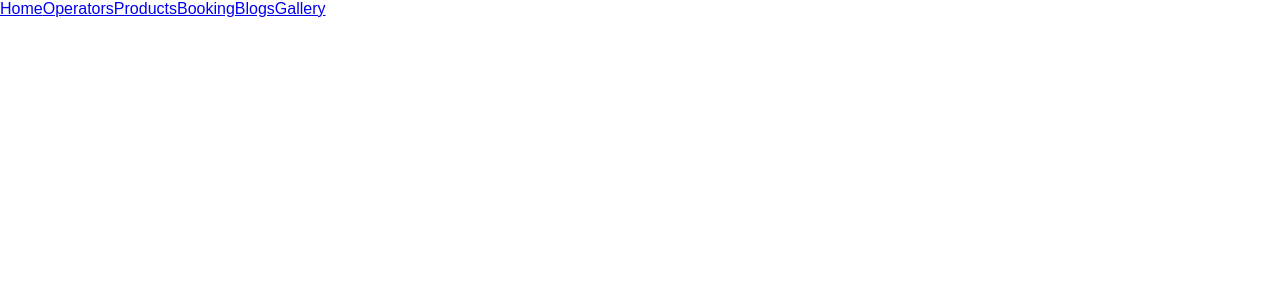
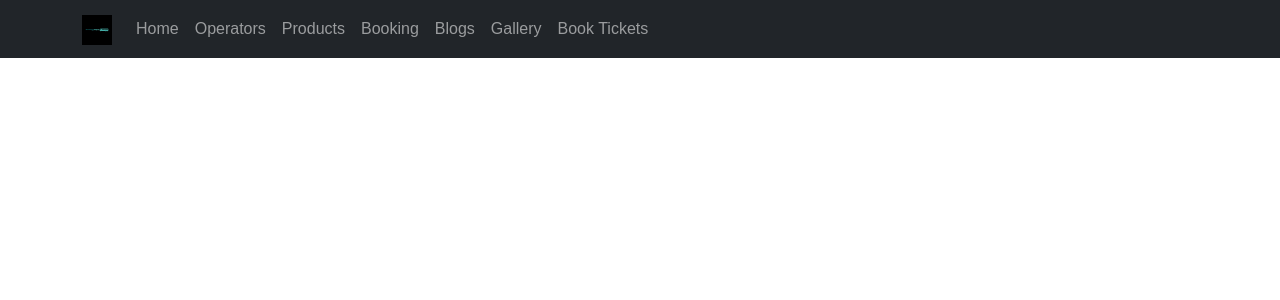
Before and after one commit to JastLimo/Jastlimo_web, a React (Create React App) app in the folder frontend/bus/: page / in a window 1280 px wide. Shown: the top 300 px of the page. Built offline with nearby package versions, Linux system fonts and the light colour scheme.

Commit message:
added the navbar

```diff
--- a/frontend/bus/src/components/Header.js
+++ /dev/null
@@ -1,22 +0,0 @@
-import React from "react";
-import '../App.css';
-
-const  Header = () => {
-    return (
-        <div>
-            <header>
-                <nav>
-                <a href='#'>Home</a>
-                <a href='/#'>Operators</a>
-                <a href='/#'>Products</a>
-                <a href='/#'>Booking</a>
-                <a href='/#'>Blogs</a>
-                <a href='/#'>Gallery</a>
-
-                </nav>
-            </header>
-        </div>
-    );
-}
-
-export default Header;
--- /dev/null
+++ b/frontend/bus/src/components/Header.jsx
@@ -0,0 +1,47 @@
+import React from "react";
+
+const Header = () => {
+    return (
+        <nav className="navbar navbar-expand-lg navbar-light bg-lightnavbar navbar-dark bg-dark">
+            <div className="container">
+                <a className="navbar-brand" href="#">
+                    <img src="/logo.jpg" alt="my_logo" height="30" />
+                </a>
+
+                <button className="navbar-toggler" type="button" data-toggle="collapse" data-target="#navbarNav" aria-controls="navbarNav" aria-expanded="false" aria-label="Toggle navigation">
+                    <span className="navbar-toggler-icon"></span>
+                </button>
+                <div className="collapse navbar-collapse" id="navbarNav">
+                    <ul className="navbar-nav ml-auto">
+                        <li className="nav-item">
+                            <a className="nav-link" href="#">Home</a>
+                        </li>
+                        <li className="nav-item">
+                            <a className="nav-link" href="#">Operators</a>
+                        </li>
+                        <li className="nav-item">
+                            <a className="nav-link" href="#">Products</a>
+                        </li>
+                        <li className="nav-item">
+                            <a className="nav-link" href="#">Booking</a>
+                        </li>
+                        <li className="nav-item">
+                            <a className="nav-link" href="#">Blogs</a>
+                        </li>
+                        <li className="nav-item">
+                            <a className="nav-link" href="#">Gallery</a>
+                        </li>
+
+                    </ul>
+                    <ul className="navbar-nav">
+                        <li className="nav-item">
+                            <a className="nav-link btn btn-primary" href="#">Book Tickets</a>
+                        </li>
+                    </ul>
+                    </div>
+            </div>
+        </nav>
+    );
+}
+
+export default Header;
--- a/frontend/bus/src/index.js
+++ b/frontend/bus/src/index.js
@@ -1,6 +1,7 @@
 import React from 'react';
 import ReactDOM from 'react-dom';
 import App from './App';
+import 'bootstrap/dist/css/bootstrap.min.css';
 import './index.css';
 
 ReactDOM.render(
```
Also changed, not shown: frontend/bus/public/logo.jpg (added).
